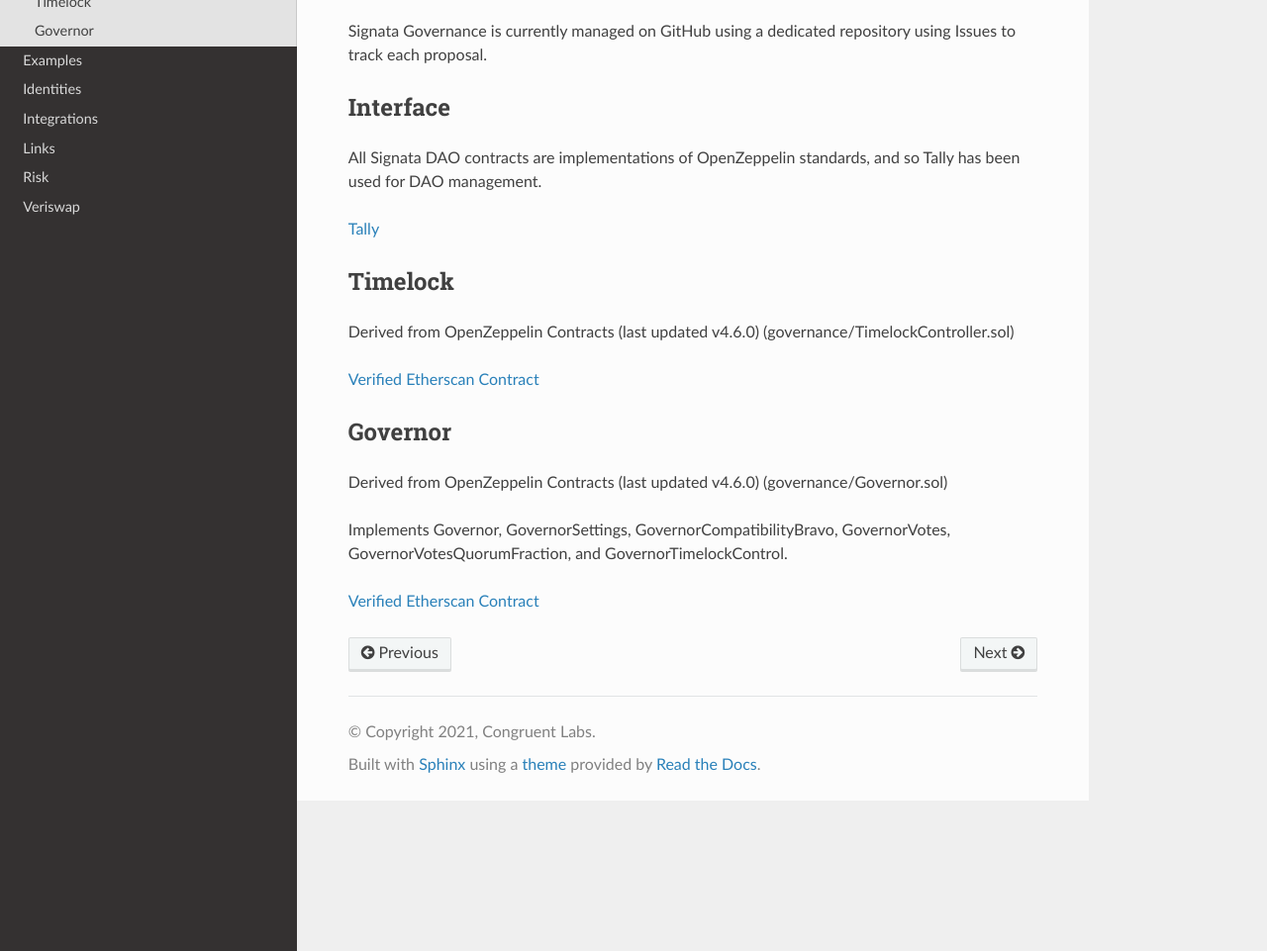
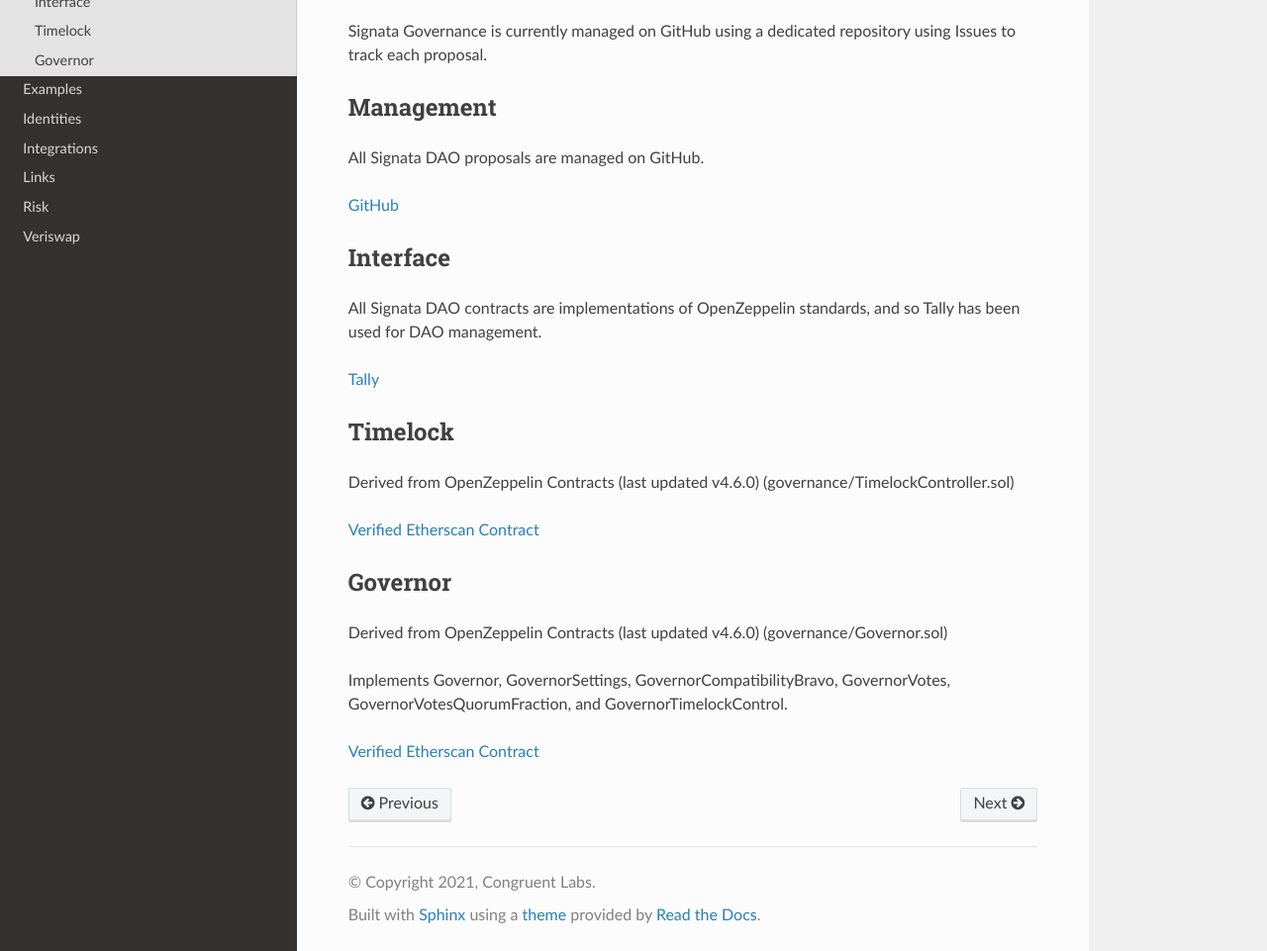
Before and after one commit to cl-tim/signata-docs, a Sphinx documentation site: the page built from docs/source/dao.rst, in a window 1280 px wide and 1225 px high, cut to the strip 264-1225 px from the top of the window. Shown: the whole strip at 99% size. Built offline with Sphinx 7.4.7 and the Read the Docs theme 2.0.0, drawn with Linux system fonts in a browser that asks for light colours.

Commit message:
Update dao.rst

```diff
--- a/docs/source/dao.rst
+++ b/docs/source/dao.rst
@@ -6,6 +6,13 @@
    :toctree: generated
 
 Signata Governance is currently managed on GitHub using a dedicated repository using Issues to track each proposal.
+
+Management
+---------
+
+All Signata DAO proposals are managed on GitHub.
+
+`GitHub <https://github.com/congruentlabs/signata-dao>`_
 
 Interface
 ---------
```
